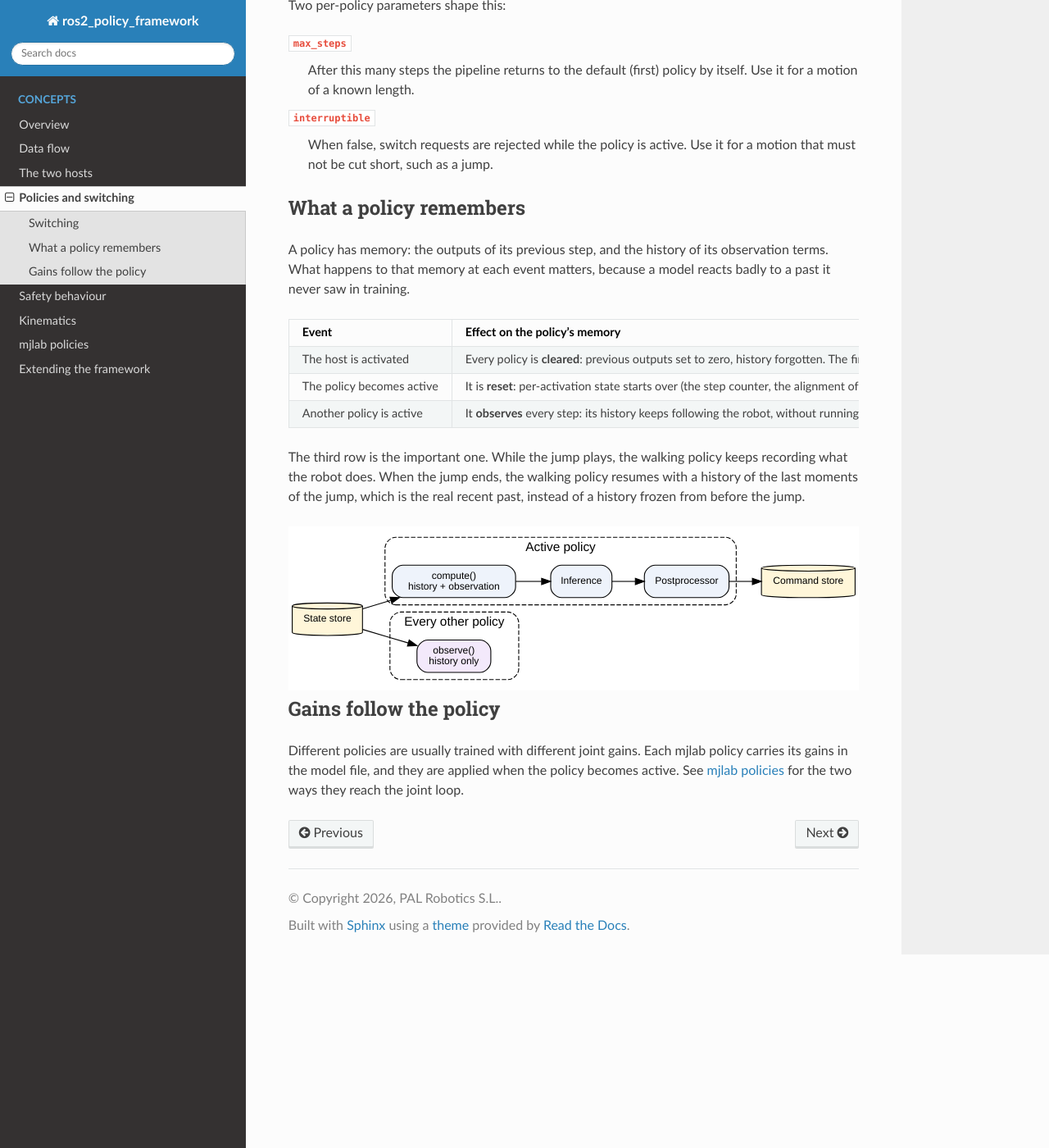
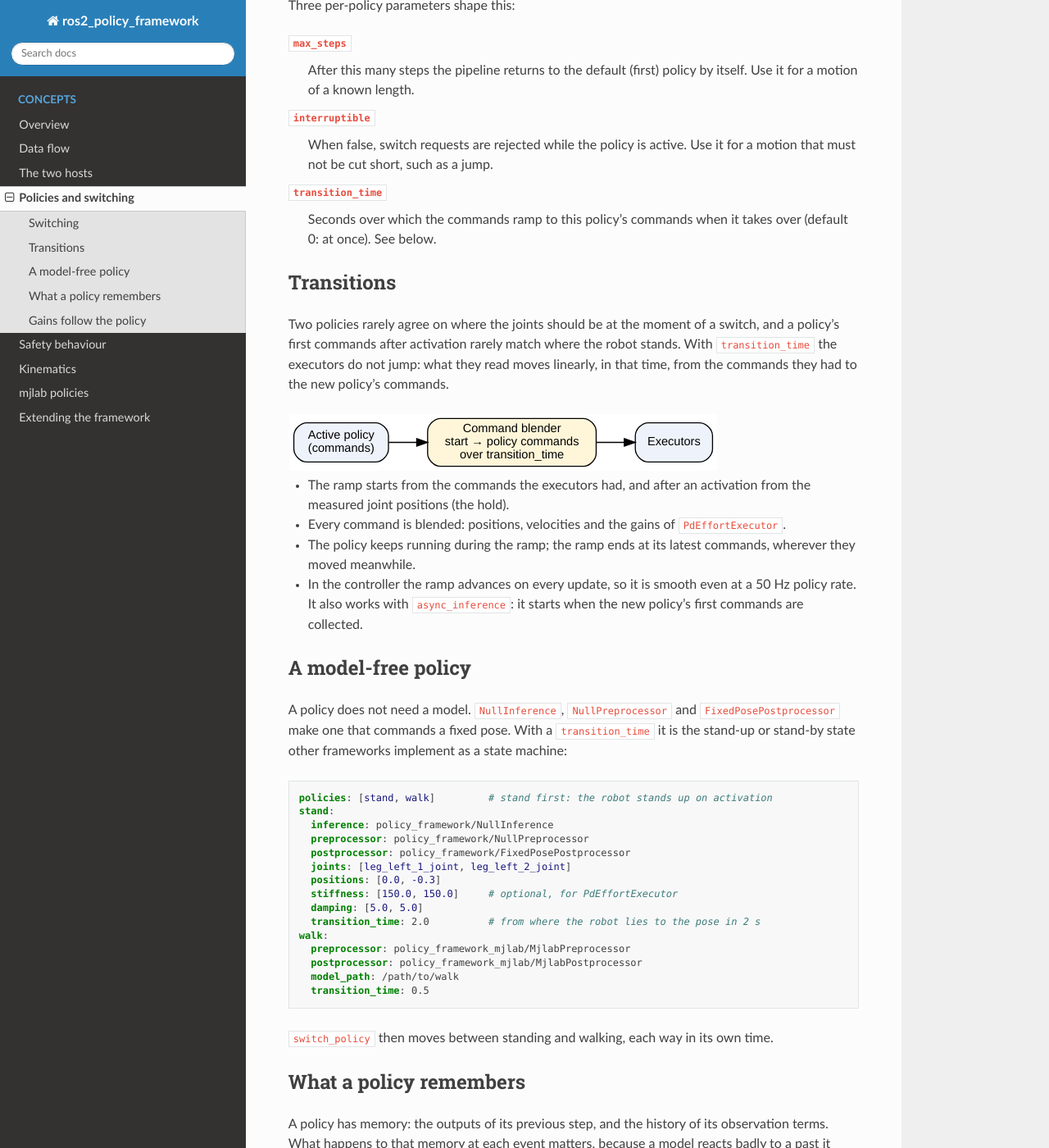
Before and after one commit to saikishor/ros2_policy_framework, a Sphinx documentation site: the page built from docs/policies.rst, in a window 1280 px wide and 1400 px high, scrolled down 752 px. Shown: the whole window at 82% size. Built offline with Sphinx 7.4.7 and the Read the Docs theme 3.1.0, drawn with Linux system fonts in a browser that asks for light colours.

Commit message:
Document policy transitions and the model-free policy

```diff
--- a/docs/policies.rst
+++ b/docs/policies.rst
@@ -41,7 +41,7 @@ is applied at the beginning of the next step, so one step never mixes two polici
      loco -> loco [label="switch_policy(loco)\nrestarts it"];
    }
 
-Two per-policy parameters shape this:
+Three per-policy parameters shape this:
 
 ``max_steps``
    After this many steps the pipeline returns to the default (first) policy by itself. Use it
@@ -50,6 +50,66 @@ Two per-policy parameters shape this:
 ``interruptible``
    When false, switch requests are rejected while the policy is active. Use it for a motion
    that must not be cut short, such as a jump.
+
+``transition_time``
+   Seconds over which the commands ramp to this policy's commands when it takes over
+   (default 0: at once). See below.
+
+Transitions
+-----------
+
+Two policies rarely agree on where the joints should be at the moment of a switch, and a
+policy's first commands after activation rarely match where the robot stands. With
+``transition_time`` the executors do not jump: what they read moves linearly, in that time,
+from the commands they had to the new policy's commands.
+
+.. graphviz::
+
+   digraph transition {
+     rankdir=LR;
+     node [shape=box, style="rounded,filled", fillcolor="#eef3fb", fontname="Helvetica", fontsize=11];
+     edge [fontname="Helvetica", fontsize=10];
+     policy [label="Active policy\n(commands)"];
+     blend [label="Command blender\nstart → policy commands\nover transition_time", fillcolor="#fff6d9"];
+     execs [label="Executors"];
+     policy -> blend -> execs;
+   }
+
+- The ramp starts from the commands the executors had, and after an activation from the
+  measured joint positions (the hold).
+- Every command is blended: positions, velocities and the gains of ``PdEffortExecutor``.
+- The policy keeps running during the ramp; the ramp ends at its latest commands, wherever
+  they moved meanwhile.
+- In the controller the ramp advances on every update, so it is smooth even at a 50 Hz policy
+  rate. It also works with ``async_inference``: it starts when the new policy's first commands
+  are collected.
+
+A model-free policy
+-------------------
+
+A policy does not need a model. ``NullInference``, ``NullPreprocessor`` and
+``FixedPosePostprocessor`` make one that commands a fixed pose. With a ``transition_time`` it
+is the stand-up or stand-by state other frameworks implement as a state machine:
+
+.. code-block:: yaml
+
+   policies: [stand, walk]         # stand first: the robot stands up on activation
+   stand:
+     inference: policy_framework/NullInference
+     preprocessor: policy_framework/NullPreprocessor
+     postprocessor: policy_framework/FixedPosePostprocessor
+     joints: [leg_left_1_joint, leg_left_2_joint]
+     positions: [0.0, -0.3]
+     stiffness: [150.0, 150.0]     # optional, for PdEffortExecutor
+     damping: [5.0, 5.0]
+     transition_time: 2.0          # from where the robot lies to the pose in 2 s
+   walk:
+     preprocessor: policy_framework_mjlab/MjlabPreprocessor
+     postprocessor: policy_framework_mjlab/MjlabPostprocessor
+     model_path: /path/to/walk
+     transition_time: 0.5
+
+``switch_policy`` then moves between standing and walking, each way in its own time.
 
 What a policy remembers
 -----------------------
```
